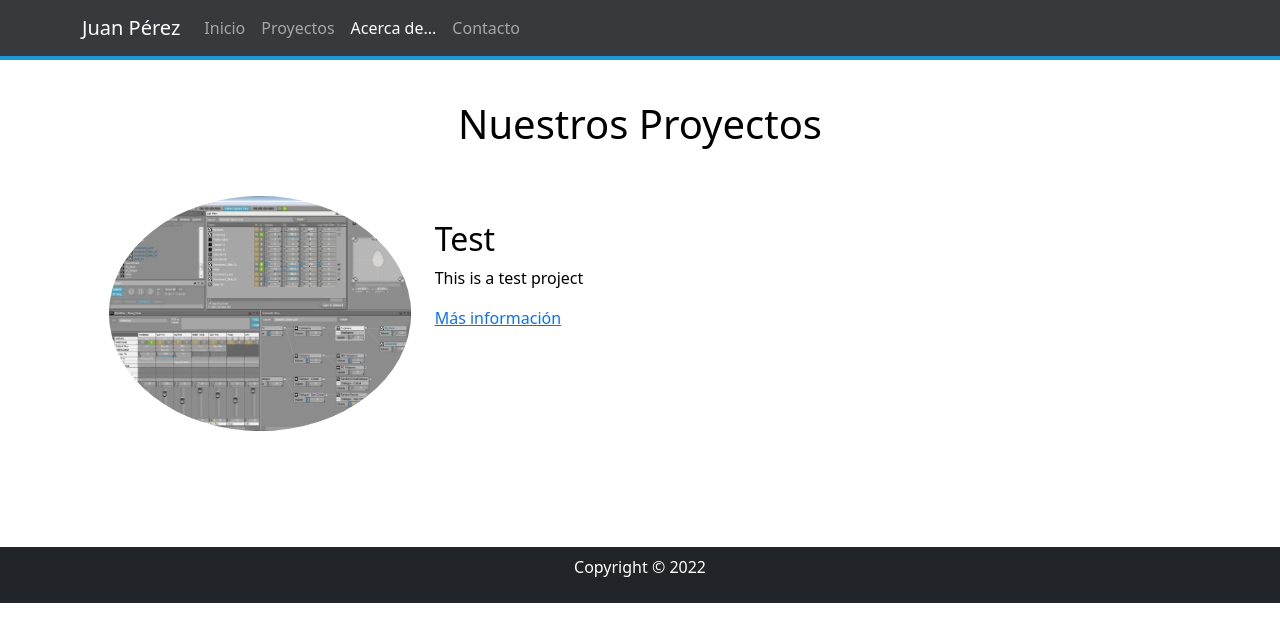
After one commit to wariormex/DesarrolloWebPracticasDjango, a Django app: page /project/ in a window 1280 px wide. The commit adds this page. Shown: the top 642 px of the page. Run offline with Django 4.2, Linux system fonts and the light colour scheme; data comes from the database, SQL or seed files in the repository; some libraries are stand-ins or nearby versions.

Commit message:
catch up clase martes 06/08/2022

```diff
--- a/djangoProject1/webpersonal/core/templates/core/base.html
+++ b/djangoProject1/webpersonal/core/templates/core/base.html
@@ -37,7 +37,7 @@
                     <a class="nav-link" href="{% url 'home' %}">Inicio</a>
                 </li>
                 <li class="navbar-nav">
-                    <a class="nav-link" href="portfolio.html">Proyectos</a>
+                    <a class="nav-link" href="{% url 'project' %}">Proyectos</a>
                 </li>
                 <li class="navbar-nav">
                     <a class="nav-link active" href="about.html">Acerca de...</a>
--- /dev/null
+++ b/djangoProject1/webpersonal/project/templates/project/project.html
@@ -0,0 +1,31 @@
+{% extends "core/base.html"%}
+{% block content %}
+{% load static %}
+
+<div class="margen_top">
+    <h1 class="text-center">
+      <i class="fal fa-lightbulb-on"></i>
+      Nuestros Proyectos
+      <i class="far fa-hands-usd"></i>
+    </h1>
+        {% for project in projects %}
+          <!-- Proyecto -->
+          <div class="row project">
+            <div class="col-lg-3 col-md-4 offset-lg-1">
+              <img class="img-fluid mb-3 rounded-circle" src="{{project.image.url}}" alt="" />
+            </div>
+            <div class="col-lg-7 col-md-8">
+              <br>
+              <h2 class="section-heading title">
+                {{project.title}}
+              </h2>
+              <p>
+                {{project.description}}
+              </p>
+              <p><a href="{{project.url}}">Más información</a></p>
+            </div>
+          </div>
+  </div>
+  {% endfor %}
+
+{% endblock %}
--- a/djangoProject1/webpersonal/project/views.py
+++ b/djangoProject1/webpersonal/project/views.py
@@ -1,3 +1,6 @@
 from django.shortcuts import render
+from .models import Project
 
-# Create your views here.
+def project(request):
+    projects =  Project.objects.all()
+    return render(request, 'project/project.html', {'projects': projects})
--- a/djangoProject1/webpersonal/webpersonal/urls.py
+++ b/djangoProject1/webpersonal/webpersonal/urls.py
@@ -17,12 +17,14 @@ from django.contrib import admin
 from django.urls import path
 from tomlkit import document
 from core import views
+from project import views as views_project
 from . import settings
 
 urlpatterns = [
     path('admin/', admin.site.urls),
     path('', views.home, name='home'),
     path('contact/', views.contact, name='contact'),
+    path('project/', views_project.project, name='project'),
 ]
 
 if settings.DEBUG:
```
